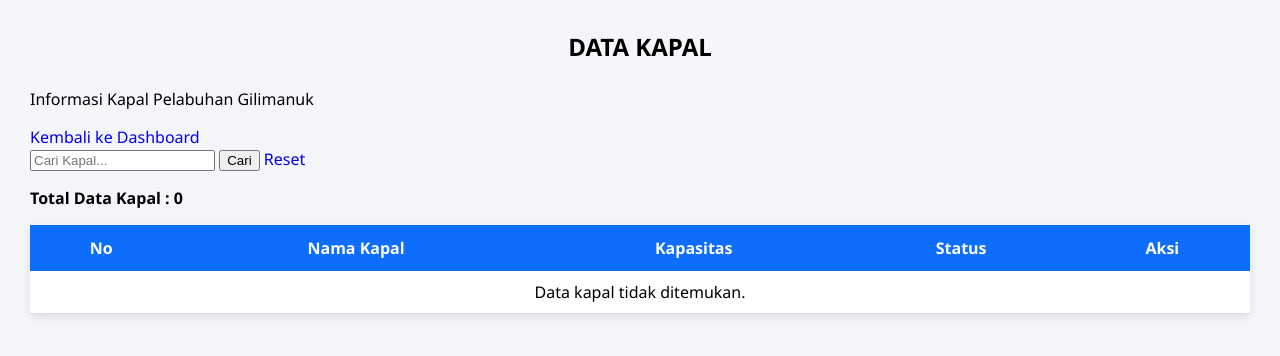
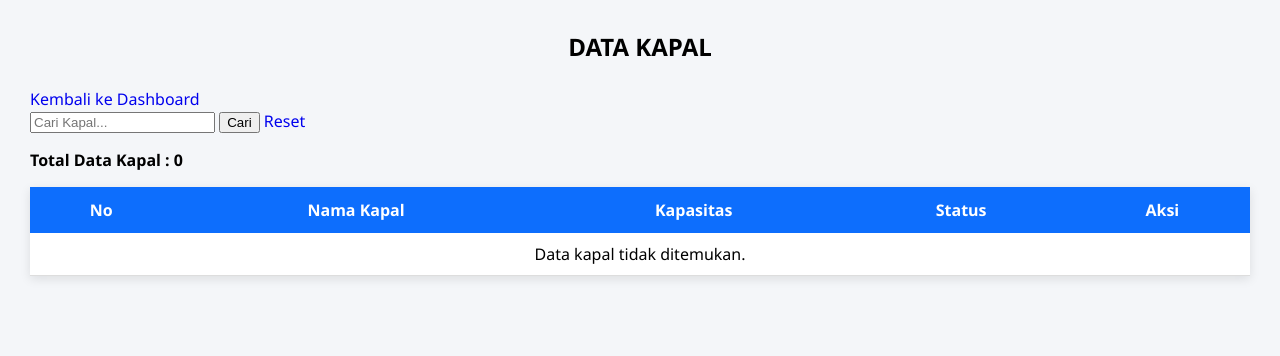
Before and after one commit to denissaputri1234-stack/Pelabuhan, a PHP site: page /admin/kapal/index.php in a window 1280 px wide. Shown: the top 356 px of the page. Run offline with PHP 8.4, Linux system fonts and the light colour scheme; data that the repository does not hold is empty.

Commit message:
update folder kapal

```diff
--- a/admin/kapal/index.php
+++ b/admin/kapal/index.php
@@ -37,17 +37,11 @@ $total_kapal = mysqli_num_rows($data);
     <div class="header">
 
         <div>
-
             <h2>DATA KAPAL</h2>
-
-            <p>
-                Informasi Kapal Pelabuhan Gilimanuk
-            </p>
 
             <a href="../dashboard.php">
                 Kembali ke Dashboard
             </a>
-
         </div>
 
         <form method="GET">
@@ -85,10 +79,10 @@ $total_kapal = mysqli_num_rows($data);
             <th>Aksi</th>
         </tr>
 
-        <?php if ($total_kapal > 0) { ?>
-
         <?php
         $no = 1;
+
+        if ($total_kapal > 0) {
 
             while ($row = mysqli_fetch_assoc($data)) {
         ?>
@@ -108,18 +102,17 @@ $total_kapal = mysqli_num_rows($data);
             </td>
 
             <td>
-
                 <a href="detail.php?id=<?= $row['id_kapal']; ?>">
                     Detail
                 </a>
-
             </td>
 
         </tr>
 
-            <?php } ?>
-
-        <?php } else { ?>
+        <?php
+            }
+        } else {
+        ?>
 
         <tr>
 
```
Lines whose indentation alone changed are shown as unchanged.
